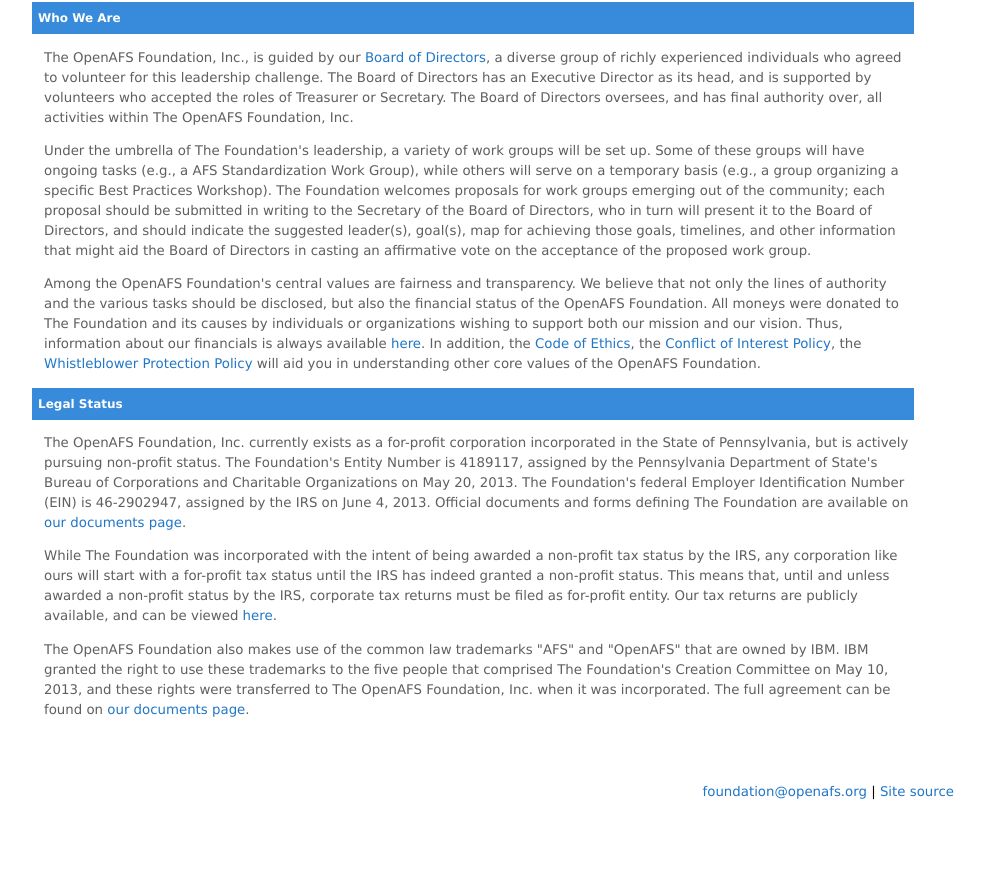
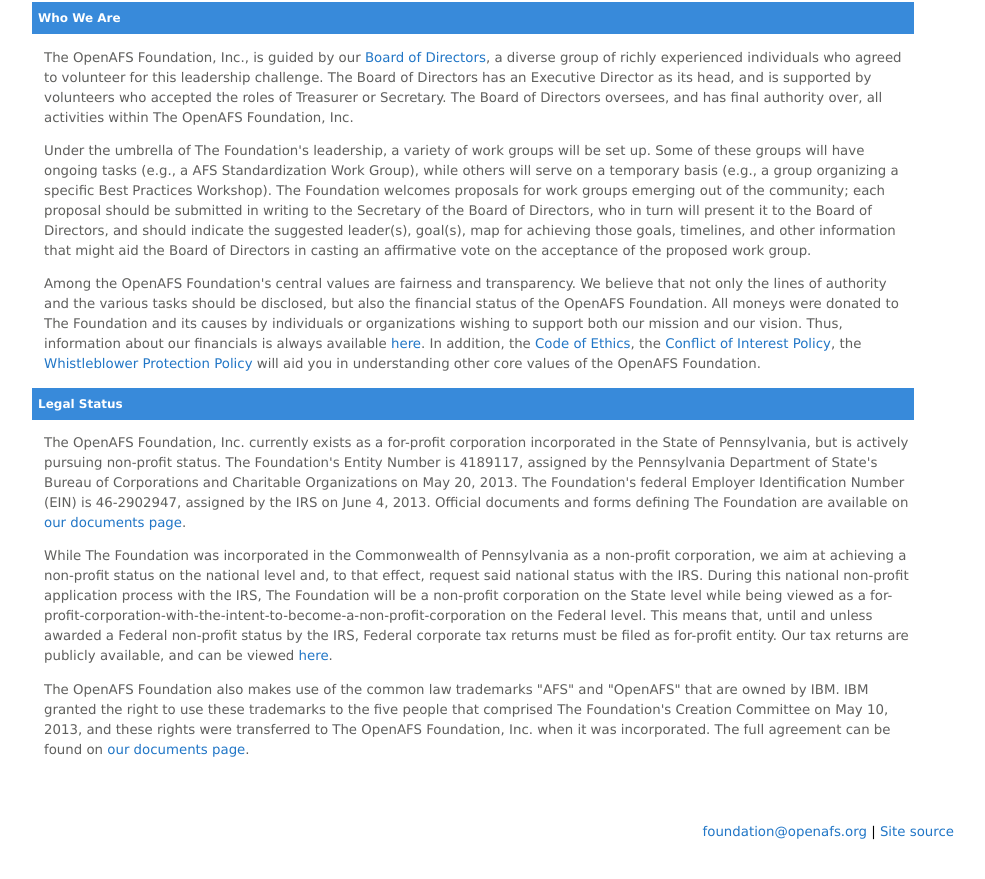
Before and after one commit to openafsfoundation/openafsfoundation.org, a Jekyll site: the page built from about/index.md, in a window 1280 px wide and 900 px high, scrolled down 984 px. Shown: the top 879 px of the window, without its empty margins (161-1146 px from the left). Built offline with Jekyll 4.4.1, drawn with Linux system fonts in a browser that asks for light colours.

Commit message:
Text edit: State vs Federal tax status
Edit and correct paragraph on tax status.  Differentiate between State level = non-profit and Federal level = in limbo to become non-profit.

```diff
--- a/about/index.md
+++ b/about/index.md
@@ -94,11 +94,9 @@
 defining The Foundation are available on [our documents
 page]({{ site.baseurl }}/docs/}}).
 
-While The Foundation was incorporated with the intent of being awarded a
-non-profit tax status by the IRS, any corporation like ours will start with a
-for-profit tax status until the IRS has indeed granted a non-profit status.
-This means that, until and unless awarded a non-profit status by the IRS,
-corporate tax returns must be filed as for-profit entity. Our tax returns are
+While The Foundation was incorporated in the Commonwealth of Pennsylvania as a non-profit corporation, we aim at achieving a non-profit status on the national level and, to that effect, request said national status with the IRS.  During this national non-profit application process with the IRS, The Foundation will be a non-profit corporation on the State level while being viewed as a for-profit-corporation-with-the-intent-to-become-a-non-profit-corporation on the Federal level.
+This means that, until and unless awarded a Federal non-profit status by the IRS,
+Federal corporate tax returns must be filed as for-profit entity. Our tax returns are
 publicly available, and can be viewed [here]({{site.baseurl}}/docs/finances/).
 
 The OpenAFS Foundation also makes use of the common law trademarks "AFS" and
```
